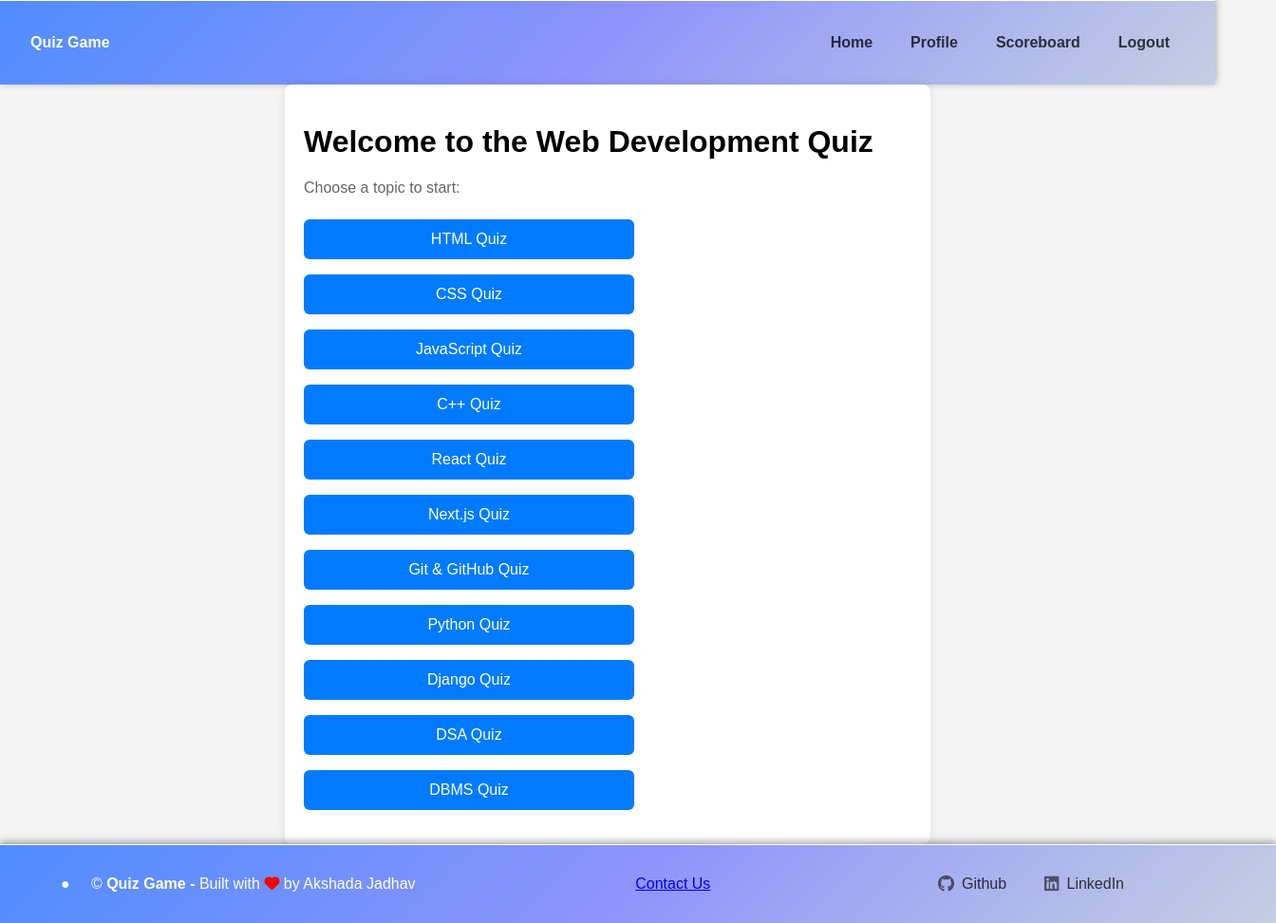
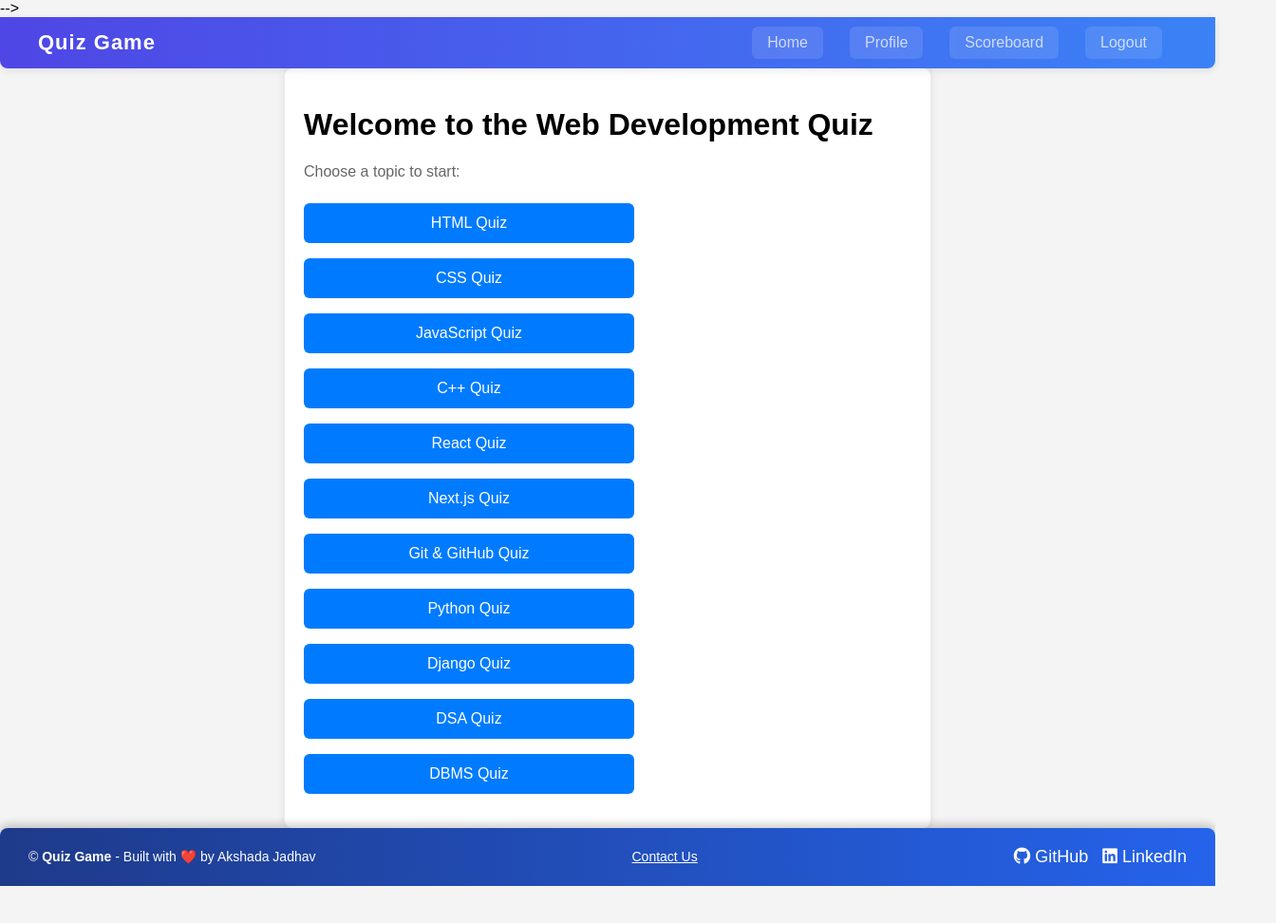
Before and after one commit to pruthvishetty1789/Quiz-App-, a plain HTML site: page index.html in a window 1280 px wide. Shown: the whole page at 95% size, 1344 px wide, since content can reach past the window. After the commit the page ends 933 px from the top, so only its background shows below. Drawn offline with Linux system fonts and the light colour scheme.

Commit message:
Enhance navbar and footer with blue gradient, responsiveness, and improved layout

```diff
--- a/index.html
+++ b/index.html
@@ -5,6 +5,7 @@
   <meta name="viewport" content="width=device-width, initial-scale=1.0">
   <title>Quiz: HTML, CSS, JavaScript</title>
   <link rel="stylesheet" href="styles.css">
+  <!-- <--<link rel="stylesheet" href="https://cdnjs.cloudflare.com/ajax/libs/font-awesome/6.5.0/css/all.min.css">--> -->
 
   <link rel="stylesheet" href="https://cdnjs.cloudflare.com/ajax/libs/font-awesome/6.4.0/css/all.min.css" />
 </head>
@@ -38,18 +39,25 @@
       <li><a href="dbms-quiz.html" class="quiz-link">DBMS Quiz</a></li>
     </ul>
   </div>
+<footer>
+  <div class="footer-left">
+    <span>© <strong>Quiz Game</strong> - Built with ❤️ by Akshada Jadhav</span>
+  </div>
+  <div class="footer-center">
+    <a href="contact.html">Contact Us</a>
+  </div>
+  <div class="footer-right">
+    <a href="https://github.com" target="_blank" rel="noopener noreferrer">
+      <i class="fab fa-github"></i> GitHub
+    </a>
+    <a href="https://linkedin.com" target="_blank" rel="noopener noreferrer">
+      <i class="fab fa-linkedin"></i> LinkedIn
+    </a>
+  </div>
+</footer>
 
 
-  <footer class="myfooter">
-    <div class="footer-container">
-      <p>&#9679; &nbsp; &nbsp; &copy; <strong>Quiz Game - </strong> Built with <i class="fas fa-heart" style="color: red;"> </i> by Akshada Jadhav </p>
-       <a id="contact us" href="./contact-us.html">Contact Us</a>
-      <div class="footer-links">
-        <a class="link" href="https://github.com/Jadhav124Akshada" target="_blank"><i class="fa-brands fa-github icon"></i>Github</a>
-        <a class="link" href="https://www.linkedin.com/in/akshada-jadhav-4b72062b5?utm_source=share&utm_campaign=share_via&utm_content=profile&utm_medium=android_app" target="_blank"><i class="fa-brands fa-linkedin icon"></i>LinkedIn</a>
-      </div>
-    </div>
-  </footer>
+
 
 
   <script src="script.js"></script>
--- a/styles.css
+++ b/styles.css
@@ -6,6 +6,72 @@ body {
   margin: 0;
   padding: 0;
 
+}
+/* ==== Navbar Styling ==== */
+.mynavbar {
+  position: sticky;
+  top: 0;
+  z-index: 1000;
+  background: linear-gradient(to right, #4f46e5, #3b82f6); /* Blue gradient */
+  box-shadow: 0 2px 8px rgba(0, 0, 0, 0.1);
+  padding: 10px 0;
+  border-bottom-left-radius: 8px;
+  border-bottom-right-radius: 8px;
+}
+
+.navbar-container {
+  max-width: 1200px;
+  margin: 0 auto;
+  padding: 0 20px;
+  display: flex;
+  justify-content: space-between;
+  align-items: center;
+  flex-wrap: wrap;
+}
+
+.mynavbar strong {
+  font-size: 22px;
+  color: #ffffff;
+  letter-spacing: 1px;
+}
+
+.nav-links {
+  display: flex;
+  gap: 12px;
+}
+
+.nav-links .link {
+  color: white;
+  background-color: rgba(255, 255, 255, 0.15);
+  padding: 8px 16px;
+  border-radius: 6px;
+  text-decoration: none;
+  font-weight: 500;
+  transition: background 0.3s ease, transform 0.2s;
+}
+
+.nav-links .link:hover {
+  background-color: rgba(255, 255, 255, 0.25);
+  transform: translateY(-2px);
+}
+
+/* Responsive Navbar */
+@media (max-width: 768px) {
+  .navbar-container {
+    flex-direction: column;
+    align-items: flex-start;
+    gap: 10px;
+  }
+
+  .nav-links {
+    flex-direction: column;
+    width: 100%;
+  }
+
+  .nav-links .link {
+    width: 100%;
+    text-align: left;
+  }
 }
 
 .quiz-container {
@@ -108,36 +174,65 @@ button:hover {
 }
 
 /* Responsive footer */
-.footer-container {
+footer {
+  background: linear-gradient(to right, #1e3a8a, #2563eb); /* Darker blue gradient */
+  color: #ffffff;
+  padding: 20px 30px;
+  display: flex;
+  justify-content: space-between;
+  align-items: center;
+  flex-wrap: wrap;
+  font-size: 14px;
+  border-top-left-radius: 8px;
+  border-top-right-radius: 8px;
+  box-shadow: 0 -4px 8px rgba(0, 0, 0, 0.2);
+}
+
+.footer-left {
   display: flex;
   align-items: center;
-  justify-content: space-between;
-  bottom: 0;
-  left: 0;
-  right: 0;
-  z-index: 1000;
-  background: linear-gradient(135deg, #4f8cff, #8f94fb, #c3cfe2);
-  width: 100%;
-  padding: 1rem 2rem;
-  color: #fff;
-  font-weight: 500;
-  box-shadow: 0 -2px 8px rgba(0, 0, 0, 0.4);
-  font-size: 1rem;
-  border-top: 0.055rem solid white;
-
+  gap: 6px;
+  flex-wrap: wrap;
 }
 
-.footer-container p {
-  margin-left: 2rem;
-  font-size: 1rem;
+.footer-center a {
+  color: #fff;
+  text-decoration: underline;
+  font-weight: 500;
+  transition: color 0.3s ease;
 }
 
-.footer-links {
+.footer-center a:hover {
+  color: #ffeb3b;
+}
+
+.footer-right {
   display: flex;
-  align-items: center;
-  margin-right: 7rem;
-  gap: 1rem;
+  gap: 15px;
 }
+
+.footer-right a {
+  color: #fff;
+  text-decoration: none;
+  font-size: 18px;
+  transition: transform 0.3s, color 0.3s;
+}
+
+.footer-right a:hover {
+  color: #ffeb3b;
+  transform: translateY(-2px);
+}
+
+/* Responsive Footer */
+@media (max-width: 768px) {
+  footer {
+    flex-direction: column;
+    gap: 10px;
+    text-align: center;
+  }
+}
+
+
 
 .link {
   text-decoration: none;
@@ -390,47 +485,8 @@ button.answered:hover {
   font-weight: bold;
 
 }
-/*navbar*/
-.mynavbar {
- background: linear-gradient(135deg, #4f8cff, #8f94fb, #c3cfe2);
-  padding: 2.2rem 2rem;
-  font-family: Arial, sans-serif;
-  box-shadow: 0 2px 4px rgba(0, 0, 0, 0.1);
-  color: #fff;
-    font-weight: 500;
-    box-shadow: 0 -2px 8px rgba(0, 0, 0, 0.4);
-    font-size: 1rem;
-    border-top: 0.055rem solid white;
 
-}
 
-.navbar-container {
-  display: flex;
-  justify-content: space-between;
-  align-items: center;
-}
-
-.logo {
-  font-size: 1.8rem;
-  font-weight: bold;
-}
-
-.nav-links {
-  display: flex;
-  gap: 1.5rem;
-}
-
-.nav-links .link {
-  text-decoration: none;
-  color: #000;
-  font-weight: 600;
-  transition: 0.3s ease;
-}
-
-.nav-links .link:hover {
-  text-decoration: underline;
-  color: #333;
-}
 /*Scoreboard*/
 .scoreboard-main {
   display: flex;
```
